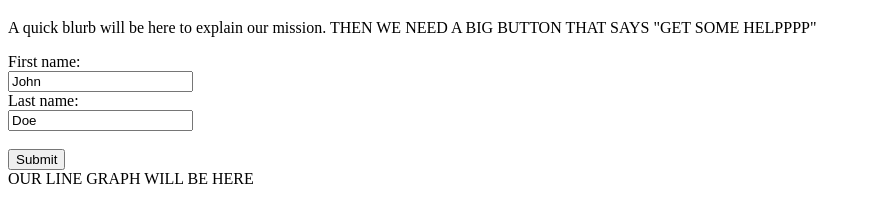
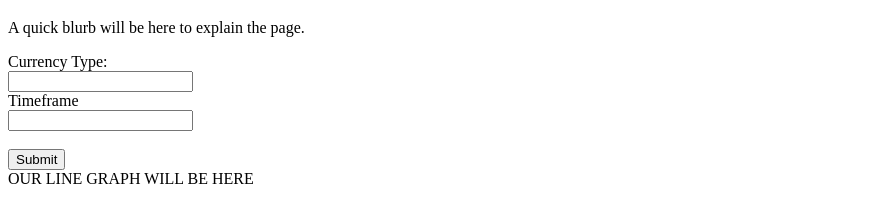
Before and after one commit to SelessL/Scout, a plain HTML site: page index.html in a window 1280 px wide. Shown: the part 61-284 px from the top of the page, without its empty margins (0-871 px from the left). Drawn offline with nearby package versions, Linux system fonts and the light colour scheme.

Commit message:
small text edits

```diff
--- a/index.html
+++ b/index.html
@@ -13,13 +13,12 @@
             <h1>Scout</h1>
         </div>
         <div class="column">
-            A quick blurb will be here to explain our mission.
-            THEN WE NEED A BIG BUTTON THAT SAYS "GET SOME HELPPPP"
+            A quick blurb will be here to explain the page.
             <p><form action="/action_page.php">
-                <label for="currency">First name:</label><br>
-                <input type="text" id="currency" name="currency" value="John"><br>
-                <label for="timeframe">Last name:</label><br>
-                <input type="text" id="timeframe" name="timeframe" value="Doe"><br><br>
+                <label for="currency">Currency Type:</label><br>
+                <input type="text" id="currency" name="currency"><br>
+                <label for="timeframe">Timeframe</label><br>
+                <input type="text" id="timeframe" name="timeframe"><br><br>
                 <input type="submit" value="Submit">
             </form>
         </div>
```
